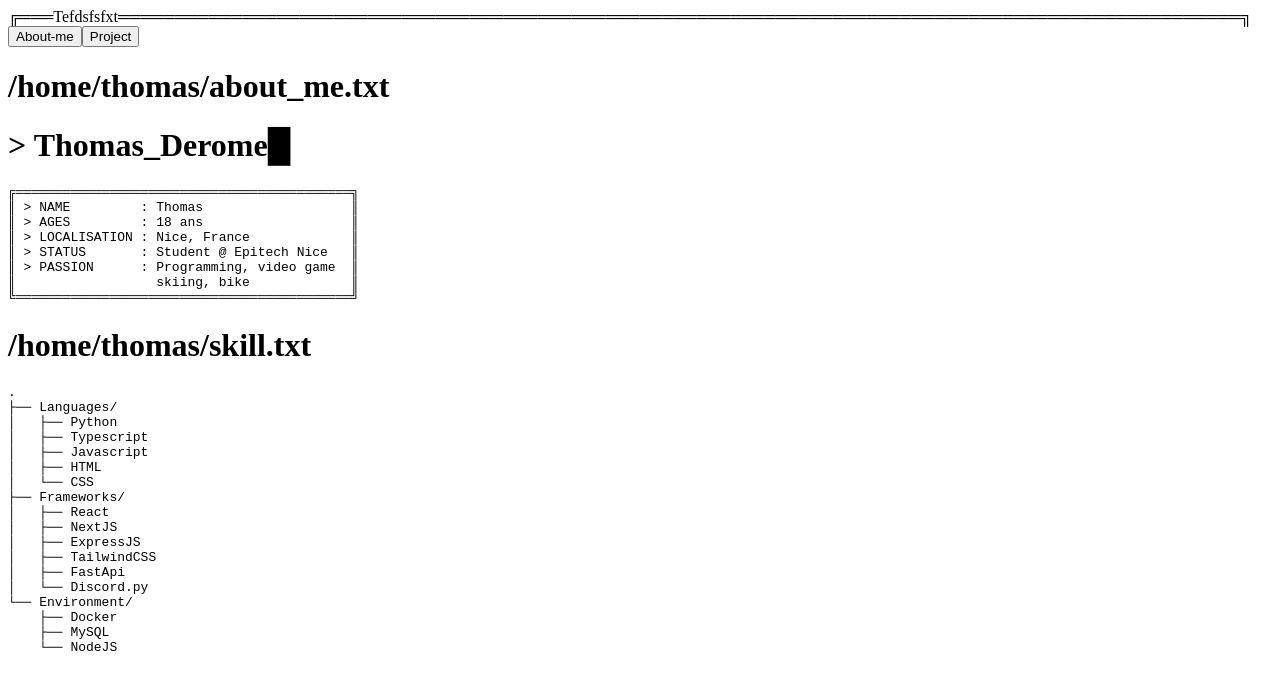
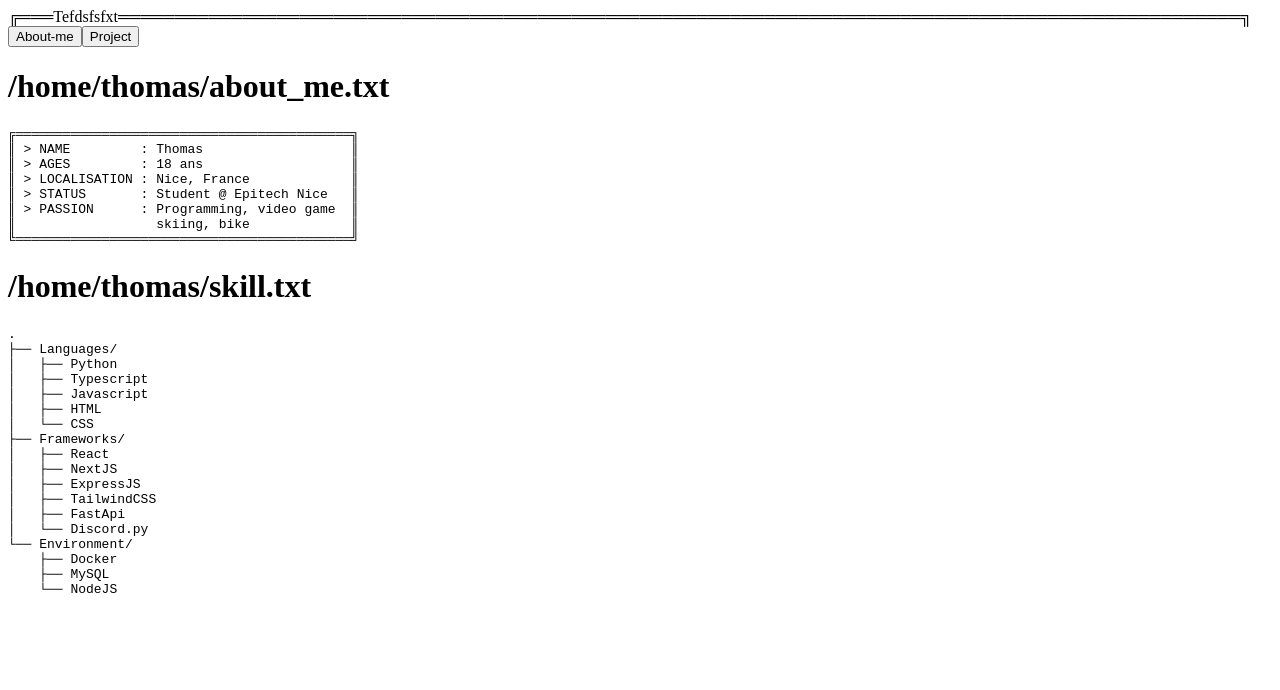
Before and after one commit to thomasderome/Portfolio_new, a Next.js app: page / in a window 1280 px wide. Shown: the top 690 px of the page. Built offline with nearby package versions, Linux system fonts and the light colour scheme.

Commit message:
[~] Update about me to component

```diff
--- a/components/page/about_me/about_me.tsx
+++ b/components/page/about_me/about_me.tsx
@@ -1,15 +1,12 @@
 import React from 'react';
 
-import Card from "@/components/element/card";
+import Card from '@/components/element/card';
 import AboutMe from '@/data/file/about_me';
 
 export default function About_Card() {
   return (
     <Card className="m-3 flex flex-col">
-      <h1 className={"text-xs"}>/home/thomas/about_me.txt</h1>
-      <h1 className={'text-2xl font-bold'}>
-        &gt; Thomas_Derome<span className={'blink text-xl'}>█</span>
-      </h1>
+      <h1 className={'text-xs'}>/home/thomas/about_me.txt</h1>
       <AboutMe />
     </Card>
   );
```
